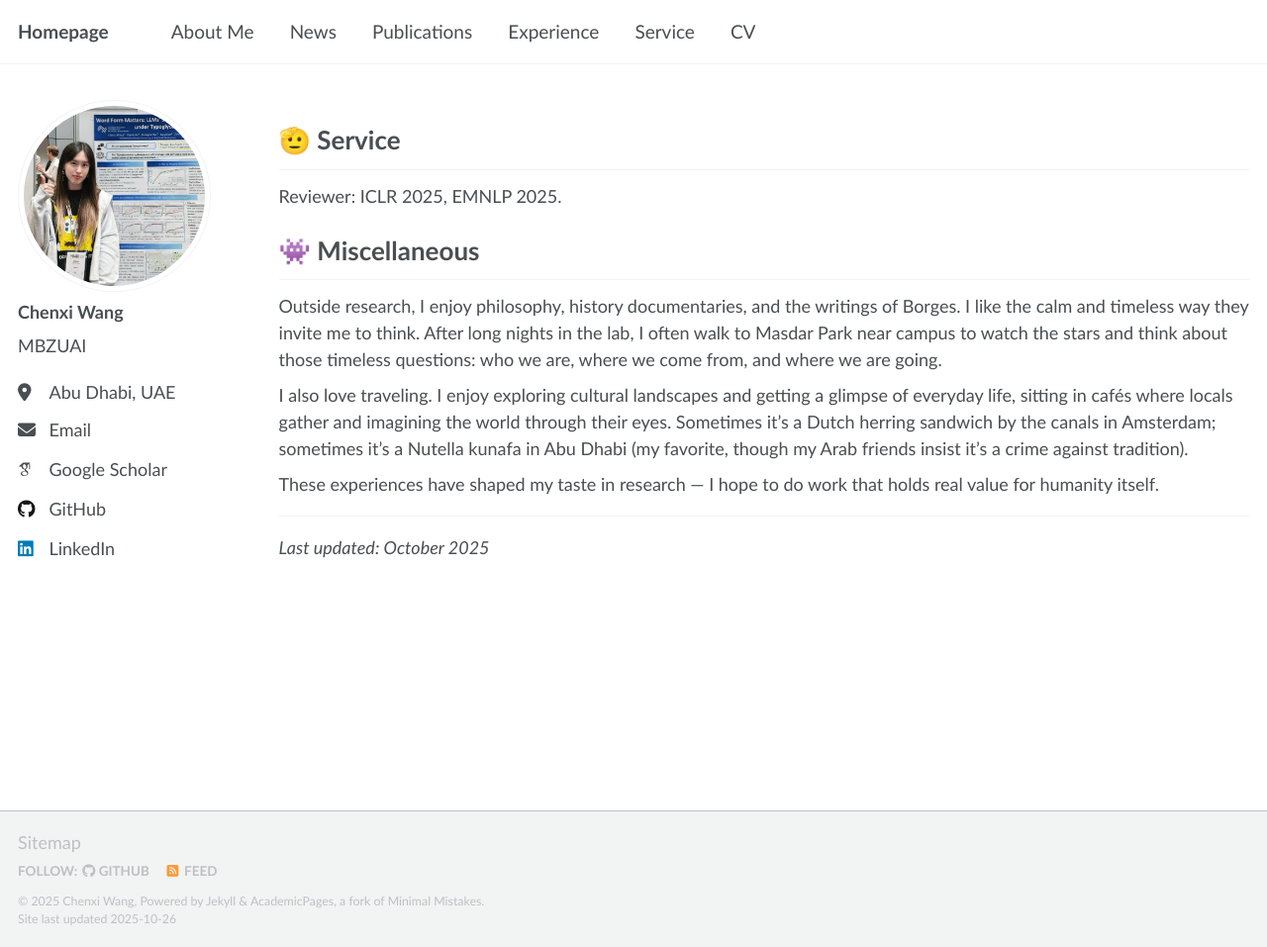
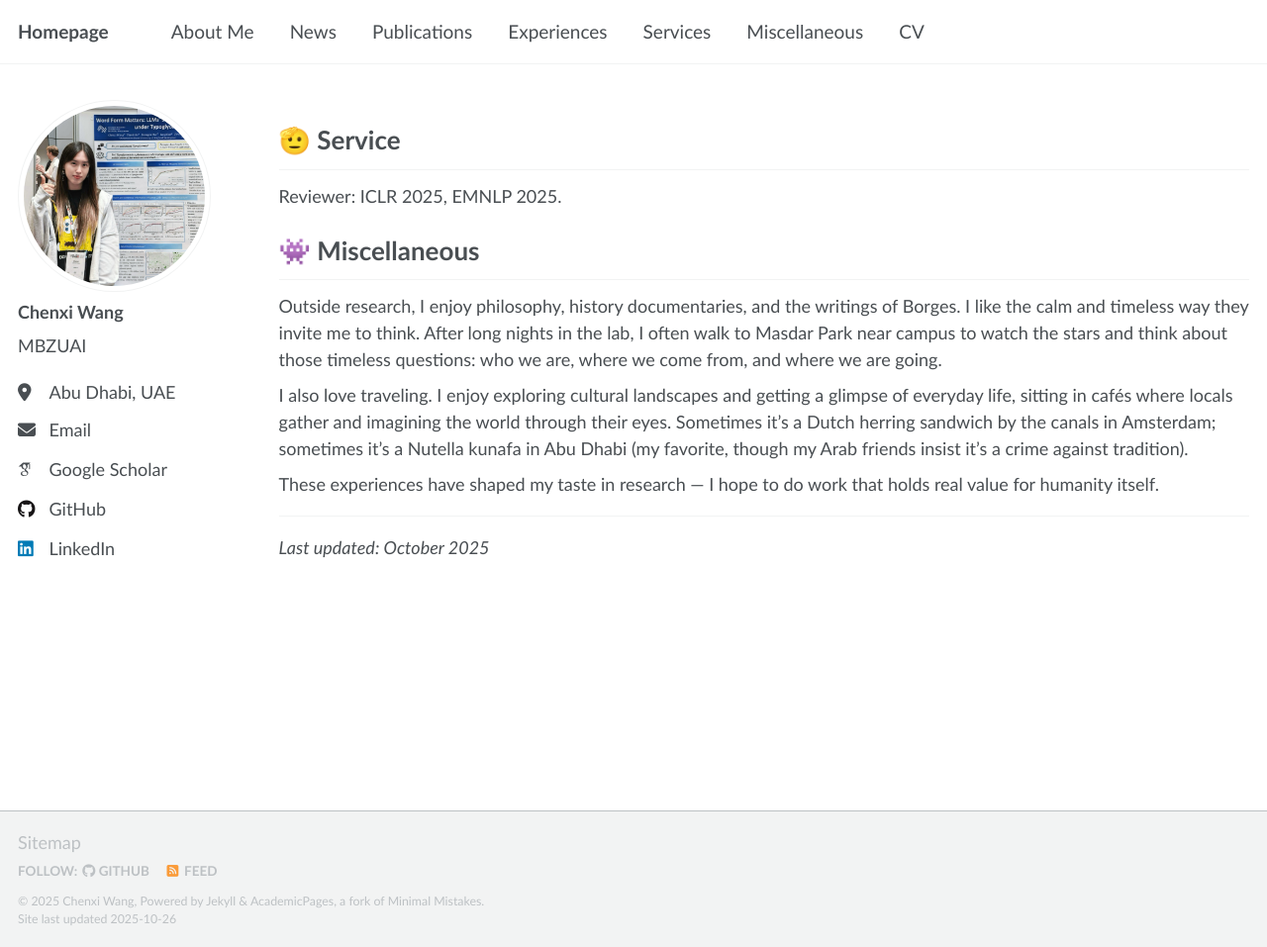
Before and after one commit to Aurora-cx/Aurora-cx.github.io, a Jekyll site: the page built from _pages/includes/others.md, in a window 1280 px wide and 957 px high. Shown: the whole window at 99% size. Built offline with Jekyll 4.4.1, drawn with Linux system fonts in a browser that asks for light colours; some web fonts are replaced; our own code applies the rules of GitHub Pages for plain Markdown files; a script that is not in the unit is left out.

Commit message:
Update nav: Experience→Experiences, Service→Services, add Miscellaneous; h1=26px, nav=19px

```diff
--- a/_data/navigation.yml
+++ b/_data/navigation.yml
@@ -10,11 +10,14 @@ main:
   - title: "Publications"
     url: /#publications
 
-  - title: "Experience"
+  - title: "Experiences"
     url: /#experience
 
-  - title: "Service"
+  - title: "Services"
     url: /#service
+
+  - title: "Miscellaneous"
+    url: /#miscellaneous
 
   # - title: "Blog"
   #   url: /year-archive/
--- a/_pages/includes/others.md
+++ b/_pages/includes/others.md
@@ -6,6 +6,8 @@ Reviewer: ICLR 2025, EMNLP 2025.
 <!--
 ## Volunteer
 - [Add your volunteer experience in academic conferences or events] -->
+
+<span class='anchor' id='miscellaneous'></span>
 
 # 👾 Miscellaneous
 
```
